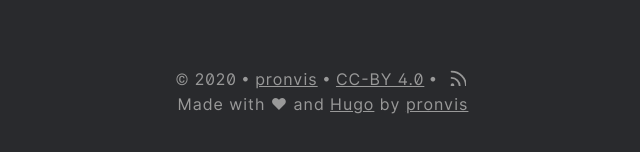
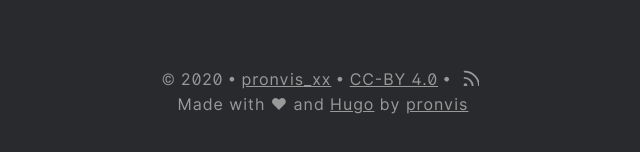
Before and after one commit to invis87/invis87.github.io, a plain HTML site: page index.html in a window 1280 px wide. Shown: the part 642-794 px from the top of the page, 317-957 px from the left. Drawn offline with nearby package versions, Linux system fonts and the light colour scheme.

Commit message:
rebuilding site Fri May  8 14:51:20 MSK 2020

```diff
--- a/index.html
+++ b/index.html
@@ -5,7 +5,7 @@
         <meta charset="UTF-8">
 <meta http-equiv="X-UA-Compatible" content="ie=edge">
 <meta name="viewport" content="width=device-width, initial-scale=1, shrink-to-fit=no">
-<meta name="author" content="pronvis ">
+<meta name="author" content="pronvis_xx ">
 <meta name="description" content="" />
 <meta name="keywords" content="" />
 <meta name="robots" content="noodp" />
@@ -119,7 +119,7 @@
         <div class="footer__content">
             <span>&copy; 2020</span>
 
-                <span><a href="https://invis87.github.io">pronvis</a></span>
+                <span><a href="https://invis87.github.io">pronvis_xx</a></span>
 
             <span><a href='https://creativecommons.org/licenses/by/4.0/' target='_blank'>CC-BY 4.0</a></span>
             <span> <a href="https://invis87.github.io/posts/index.xml" target="_blank" title="rss"><svg xmlns="http://www.w3.org/2000/svg" width="18" height="18" viewBox="0 0 20 20" fill="none" stroke="currentColor" stroke-width="2" stroke-linecap="round" stroke-linejoin="round" class="feather feather-rss"><path d="M4 11a9 9 0 0 1 9 9"></path><path d="M4 4a16 16 0 0 1 16 16"></path><circle cx="5" cy="19" r="1"></circle></svg></a></span>
```
Also changed, not shown: 404.html (+2 -2 lines), categories/index.html (+2 -2 lines), posts/index.html (+2 -2 lines), posts/my-first-post/index.html (+2 -2 lines), posts/my-second-post/index.html (+2 -2 lines), tags/index.html (+2 -2 lines), tags/music/index.html (+2 -2 lines).
